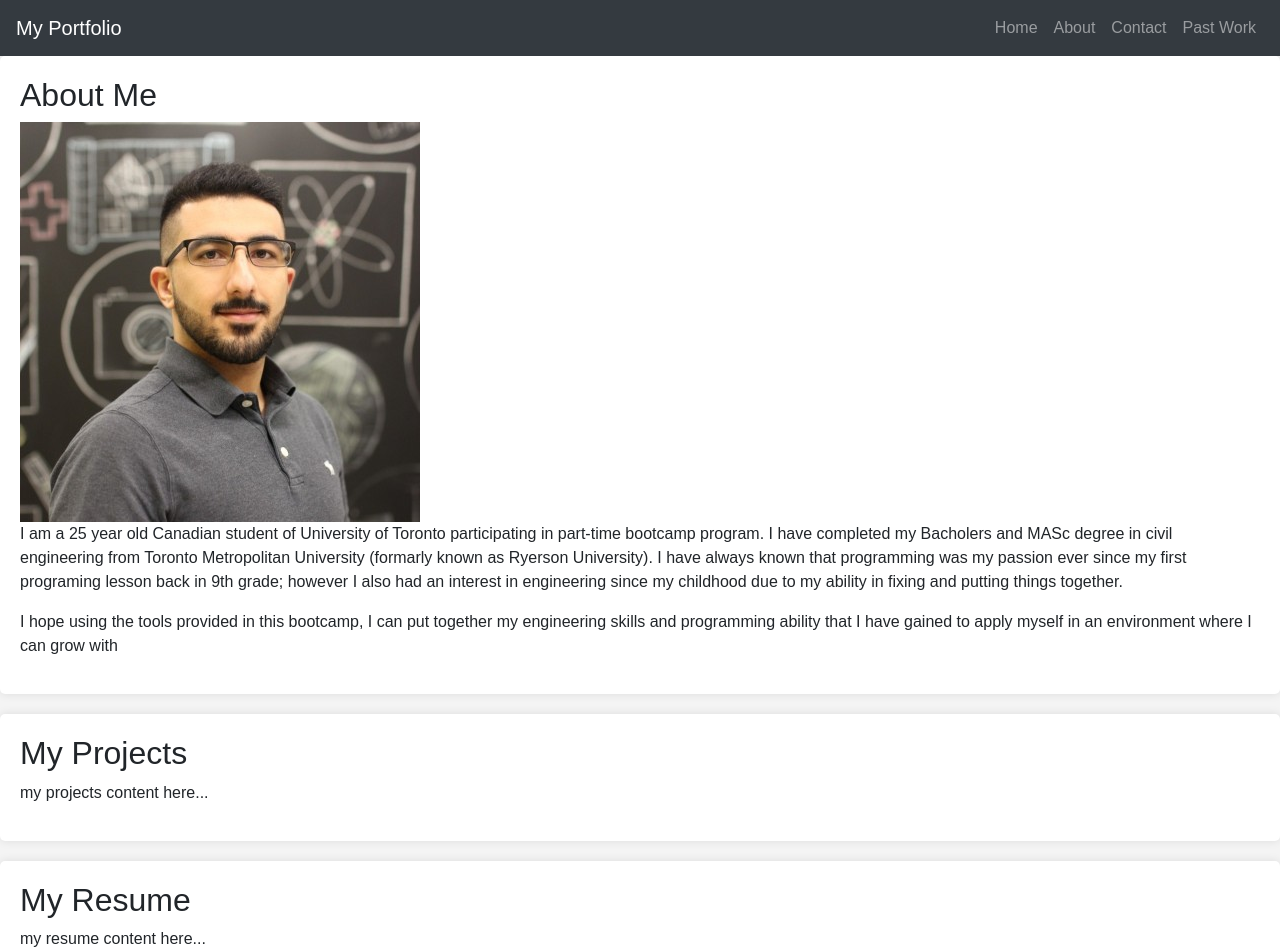
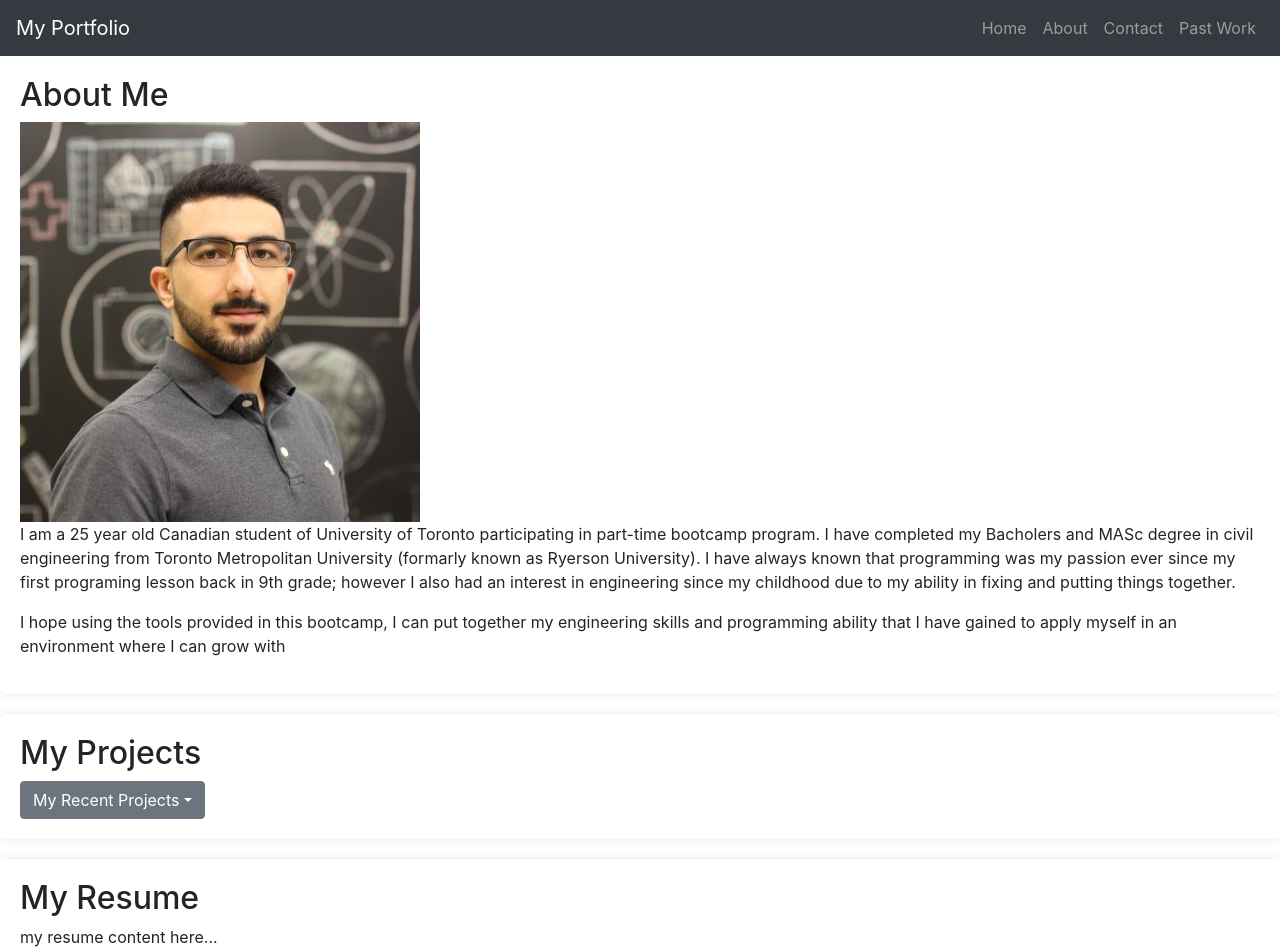
Before and after one commit to mmoradzadeh/MyPorfolio, a React (Create React App) app: page / in a window 1280 px wide. Shown: the top 952 px of the page. Built offline with nearby package versions, Linux system fonts and the light colour scheme.

Commit message:
added projects to it

```diff
--- a/src/components/Projects/index.js
+++ b/src/components/Projects/index.js
@@ -1,10 +1,35 @@
 import React from 'react';
+import Project2B from '../../assets/img/Project2B.jpg';
+import Project1 from '../../assets/img/Project1.jpg';
 
 function Projects() {
     return (
         <div className="projects" id='projects'>
             <h2>My Projects</h2>
-            <p>my projects content here...</p>
+
+            <div className="dropdown">
+                <button
+                    className="btn btn-secondary dropdown-toggle"
+                    type="button"
+                    id="projectDropdown"
+                    data-toggle="dropdown"
+                    aria-haspopup="true"
+                    aria-expanded="false"
+                >
+                    My Recent Projects
+                </button>
+                <div className="dropdown-menu" aria-labelledby="projectDropdown">
+                    <a className="dropdown-item" href="https://github.com/TimeBytes/Movie-Dashboard" target="_blank" rel="noopener noreferrer">
+                        Project 1
+                    </a>
+                    <img src={Project1} alt="project_one" style={{width: '500px', height: '200px'}} />
+
+                    <a className="dropdown-item" href="https://github.com/DanialDevelops/movie-review" target="_blank" rel="noopener noreferrer">
+                        Project 2
+                    </a>
+                    <img src={Project2B} alt="project_two" style={{width: '500px', height: '200px'}} />
+                </div>
+            </div>
         </div>
     );
 }
--- a/src/index.js
+++ b/src/index.js
@@ -1,6 +1,8 @@
 import React from 'react';
 import { createRoot } from 'react-dom/client';
 import './index.css';
+import 'bootstrap/dist/css/bootstrap.min.css';
+import 'bootstrap/dist/js/bootstrap.bundle.min';
 import App from './App';
 
 const root = document.getElementById('root');
```
Also changed, not shown: src/assets/img/Project1.jpg (added), src/assets/img/Project2B.jpg (added).
